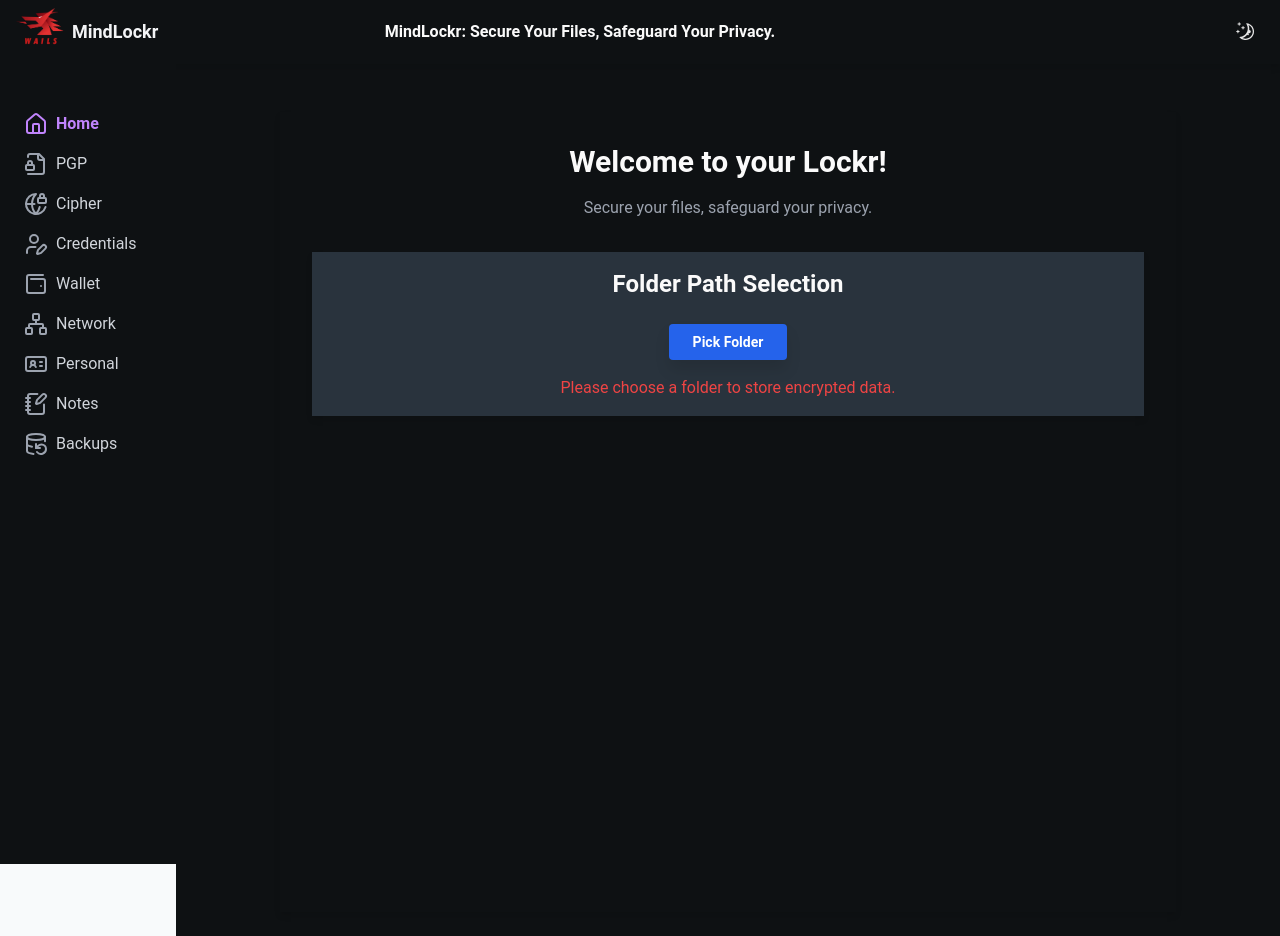
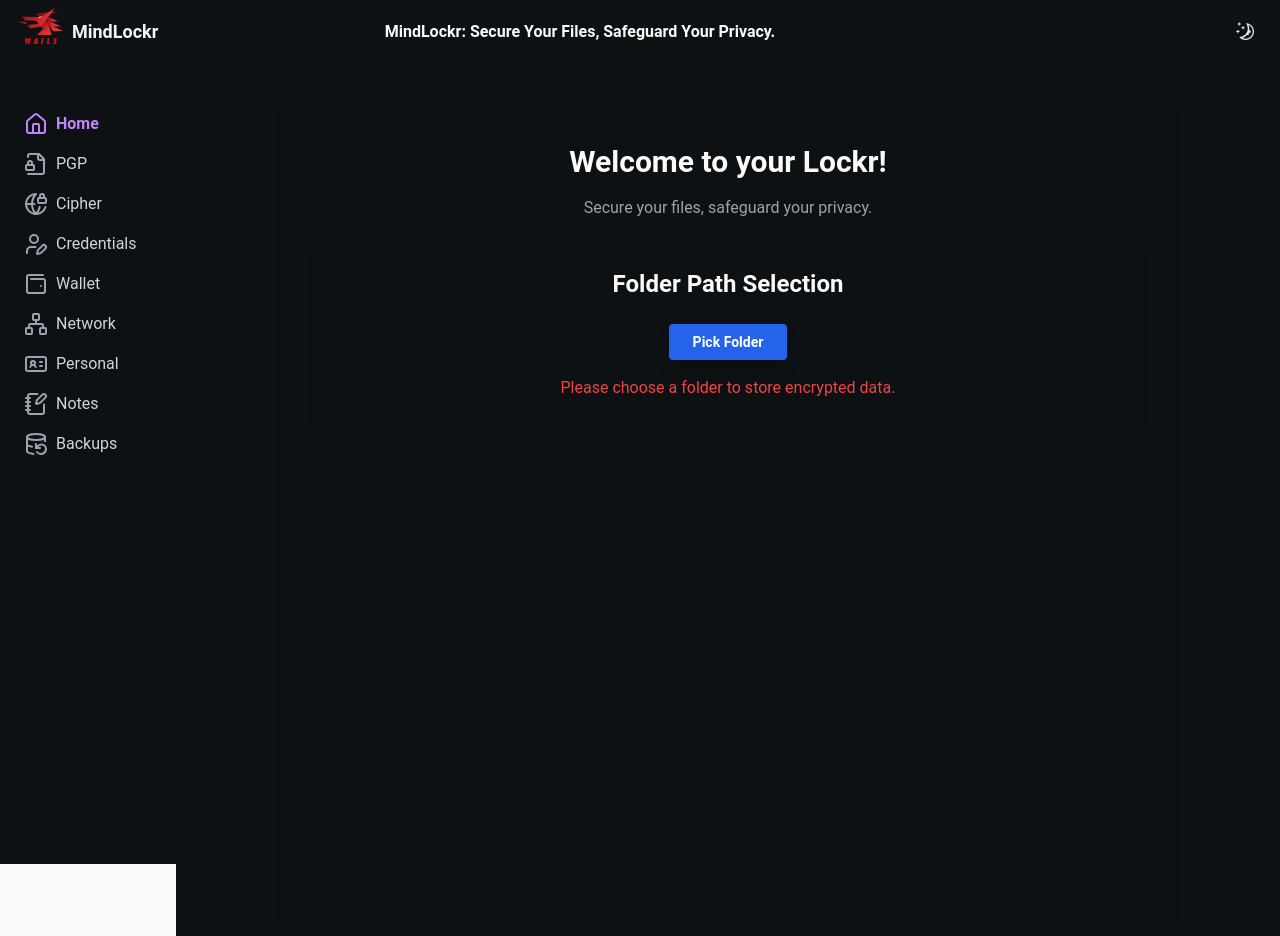
Before and after one commit to b0kic4/MindLockr, a React (Vite) app in the folder frontend/: page / in a window 1280 px wide. Built offline with nearby package versions, Linux system fonts and the light colour scheme; a web font is replaced by a local one.

Commit message:
style: changed home background

```diff
--- a/frontend/src/routes/Home.tsx
+++ b/frontend/src/routes/Home.tsx
@@ -14,7 +14,7 @@ export default function Home() {
         </p>
       </div>
 
-      <div className="w-full p-4 bg-muted dark:bg-muted-dark rounded-lg shadow-md">
+      <div className="w-full p-4 bg-background dark:bg-background-dark rounded-lg shadow-md">
         <h2 className="text-2xl font-semibold mb-2">Folder Path Selection</h2>
         {folderPath ? (
           <div className="flex flex-col items-center">
```
